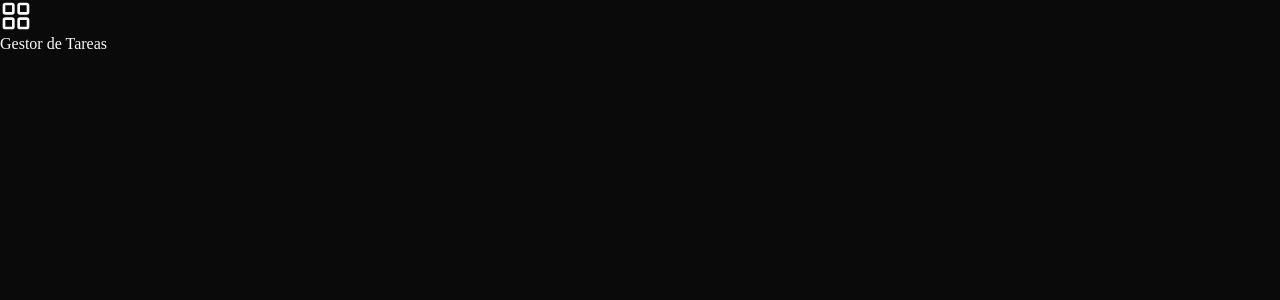
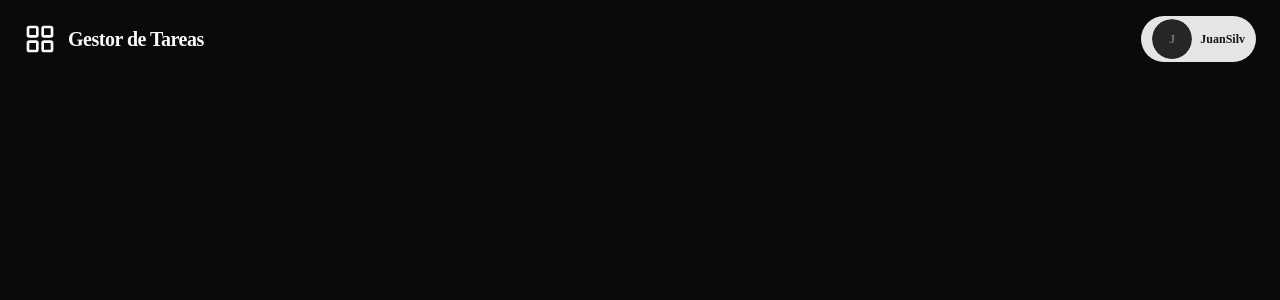
Before and after one commit to JuanSilv19/Tasks-nextjs-supabase, a Next.js app: page /dashboard in a window 1280 px wide. Shown: the top 300 px of the page. Built offline with nearby package versions, Linux system fonts and the light colour scheme.

Commit message:
Mejora Diseño del Profile

```diff
--- a/app/dashboard/page.tsx
+++ b/app/dashboard/page.tsx
@@ -1,18 +1,26 @@
+import { AvatarBadge } from '@/components/AvatarBadge'
 import { LayoutGrid } from 'lucide-react'
+import Link from 'next/link'
 import React from 'react'
 
-export default function Dashboardpage() {
-
+export default function DashboardPage() {
   return (
     <>
-    <nav>
-      <div>
-        <LayoutGrid size={32}/>
-        Gestor de Tareas
-      </div>
+
+      <nav className='flex justify-between px-6 py-4'>
+        <div className="text-xl font-extrabold tracking-tight flex items-center gap-3">
+          <LayoutGrid size={32} />
+          Gestor de Tareas
+        </div>
+
+        <Link href="/profile">
+          <AvatarBadge
+            name="JuanSilv"
+          />
+        </Link>
+
       </nav>
 
-      </>
-
+    </>
   )
 }
```
